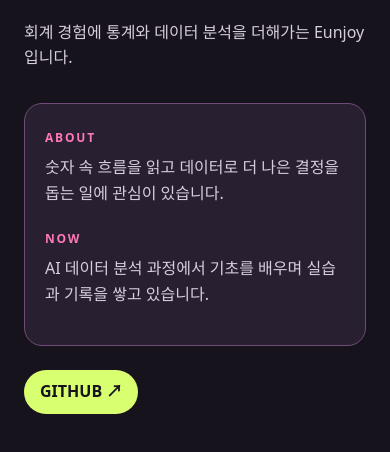
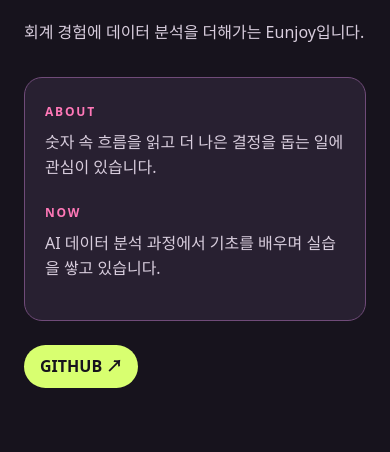
Before and after one commit to eunjoyhere/261113_empty, a plain HTML site: page index.html in a window 390 px wide. Shown: the part 238-690 px from the top of the page. Drawn offline with Linux system fonts and the light colour scheme.

Commit message:
Keep profile design concise and responsive

```diff
--- a/index.html
+++ b/index.html
@@ -1 +1 @@
-<!doctype html><html lang="ko"><meta charset="utf-8"><meta name="viewport" content="width=device-width,initial-scale=1"><title>Eunjoy | Data</title><style>*{box-sizing:border-box}body{margin:0;background:#17131d;color:#f7efff;font:16px/1.6 system-ui}main{max-width:700px;margin:auto;padding:10vh 24px}.tag,b{color:#d8b8ff;letter-spacing:.15em;font-size:.75rem}h1{font-size:clamp(2.8rem,10vw,5rem);line-height:1.05}em{color:#ff4fa3;font-style:normal}.intro,.card p{color:#d8cddd}.card{margin-top:32px;padding:20px;border:1px solid #704b79;border-radius:18px;background:#282031}.card b{color:#ff78b8}.card p{margin:6px 0 18px}a{display:inline-block;margin-top:24px;padding:9px 16px;border-radius:30px;background:#d8ff70;color:#17131d;text-decoration:none;font-weight:700}</style><main><div class="tag">EUNJOY / DATA LEARNER ✳</div><h1>숫자에<br><em>새로운 시선</em>을.</h1><p class="intro">회계 경험에 통계와 데이터 분석을 더해가는 Eunjoy입니다.</p><section class="card"><b>ABOUT</b><p>숫자 속 흐름을 읽고 데이터로 더 나은 결정을 돕는 일에 관심이 있습니다.</p><b>NOW</b><p>AI 데이터 분석 과정에서 기초를 배우며 실습과 기록을 쌓고 있습니다.</p></section><a href="https://github.com/eunjoyhere">GITHUB ↗</a></main></html>
+<!doctype html><html lang="ko"><meta charset="utf-8"><meta name="viewport" content="width=device-width,initial-scale=1"><title>Eunjoy | Data</title><style>*{box-sizing:border-box}body{margin:0;background:#17131d;color:#f7efff;font:16px/1.6 system-ui}main{max-width:700px;margin:auto;padding:10vh 24px}.tag,b{color:#d8b8ff;letter-spacing:.15em;font-size:.75rem}h1{font-size:clamp(2.8rem,10vw,5rem);line-height:1.05}em{color:#ff4fa3;font-style:normal}.intro,.card p{color:#d8cddd}.card{margin-top:32px;padding:20px;border:1px solid #704b79;border-radius:18px;background:#282031}.card b{color:#ff78b8}.card p{margin:6px 0 18px}a{display:inline-block;margin-top:24px;padding:9px 16px;border-radius:30px;background:#d8ff70;color:#17131d;text-decoration:none;font-weight:700}</style><main><div class="tag">EUNJOY / DATA LEARNER ✳</div><h1>숫자에<br><em>새로운 시선</em>을.</h1><p class="intro">회계 경험에 데이터 분석을 더해가는 Eunjoy입니다.</p><section class="card"><b>ABOUT</b><p>숫자 속 흐름을 읽고 더 나은 결정을 돕는 일에 관심이 있습니다.</p><b>NOW</b><p>AI 데이터 분석 과정에서 기초를 배우며 실습을 쌓고 있습니다.</p></section><a href="https://github.com/eunjoyhere">GITHUB ↗</a></main></html>
```
